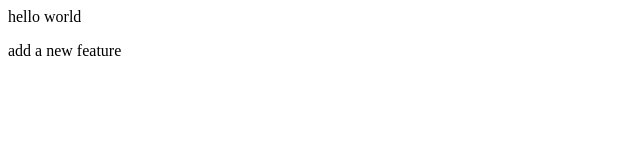
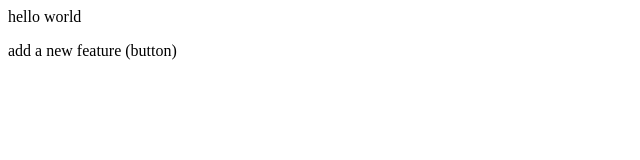
Before and after one commit to Kushagra-2024-agrawal/local-repo, a plain HTML site: page index.html in a window 1280 px wide. Shown: the full height of the page, 0-640 px from the left. Drawn offline with Linux system fonts and the light colour scheme.

```diff
--- a/index.html
+++ b/index.html
@@ -1,2 +1,4 @@
 <p>hello world</p>
-<p> add a new feature</p>
+<p> add a new feature
+    (button)
+</p>
```
